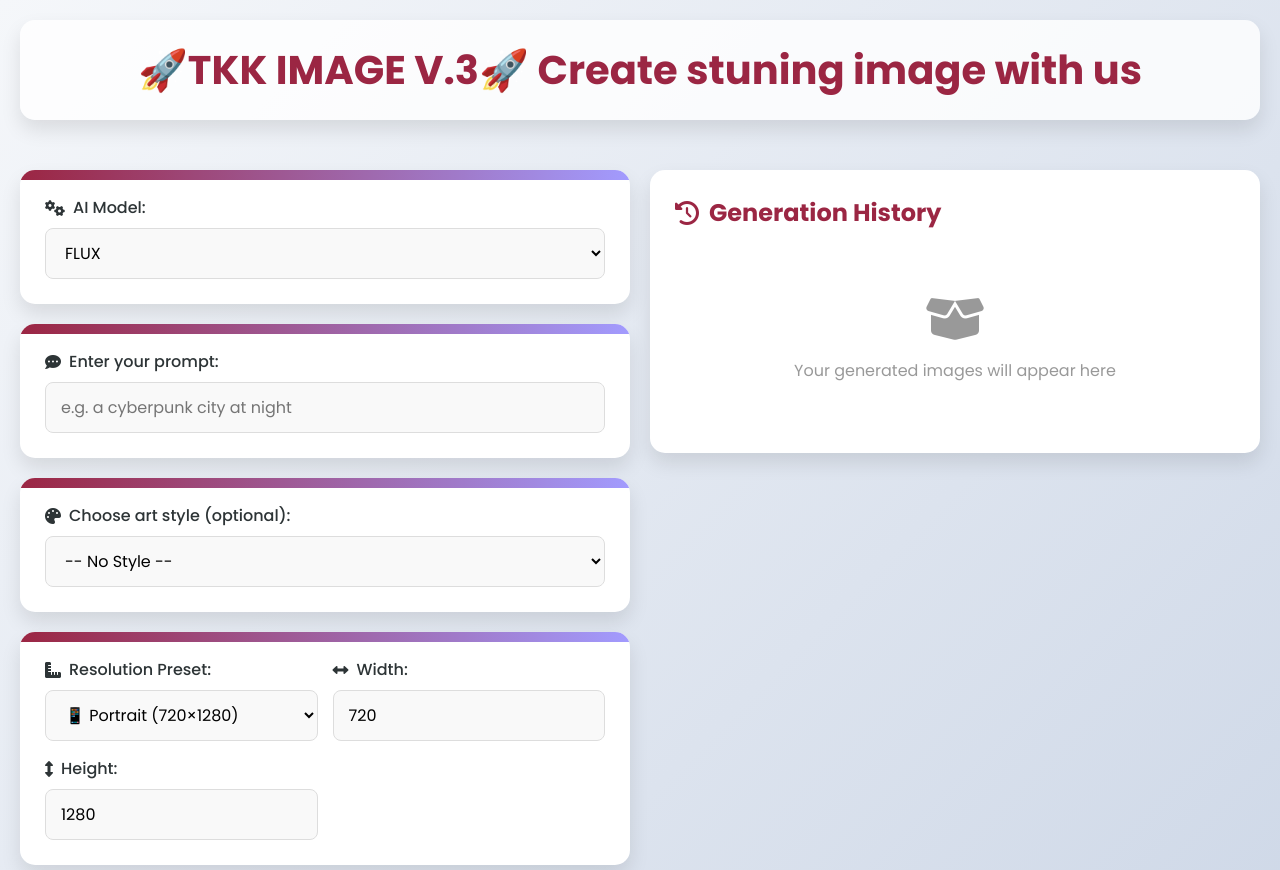
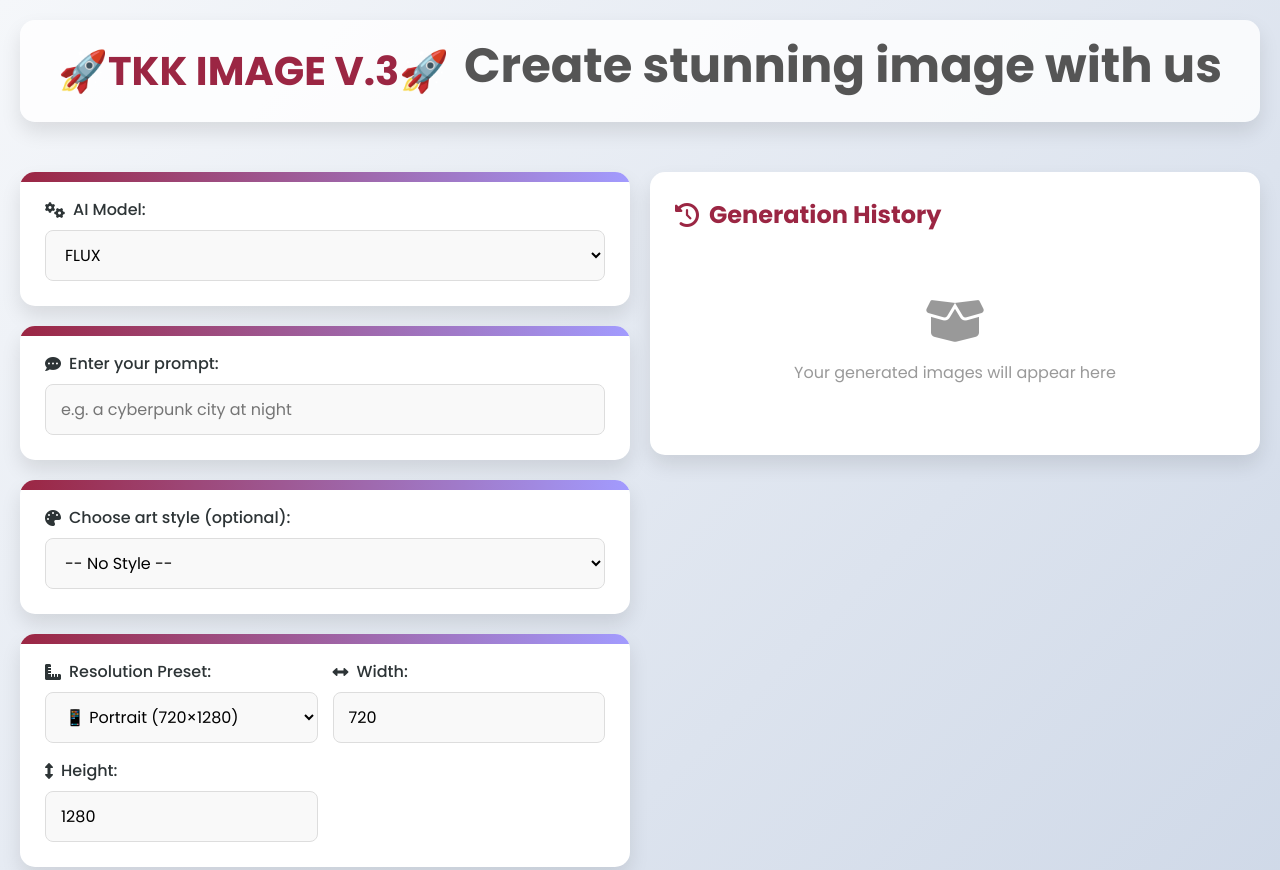
Before and after one commit to DxMaurine/image-generation, a plain HTML site: page index.html in a window 1280 px wide. Shown: the top 870 px of the page. Drawn offline with Linux system fonts and the light colour scheme.

Commit message:
Update index.html

```diff
--- a/index.html
+++ b/index.html
@@ -424,6 +424,11 @@
       cursor: pointer;
       transition: var(--transition);
     }
+    .subtitle {
+    font-size: 1.2em;
+    color: #555;
+    margin-top: -10px;
+    }
 
     .social-btn:hover {
       transform: translateY(-3px);
@@ -648,7 +653,7 @@
   <div class="container">
     <h1>
        🚀TKK IMAGE V.3🚀
-       Create stuning image with us
+       <p class="subtitle">Create stunning image with us</p>
     </h1>
 
     <div class="main-content">
```
